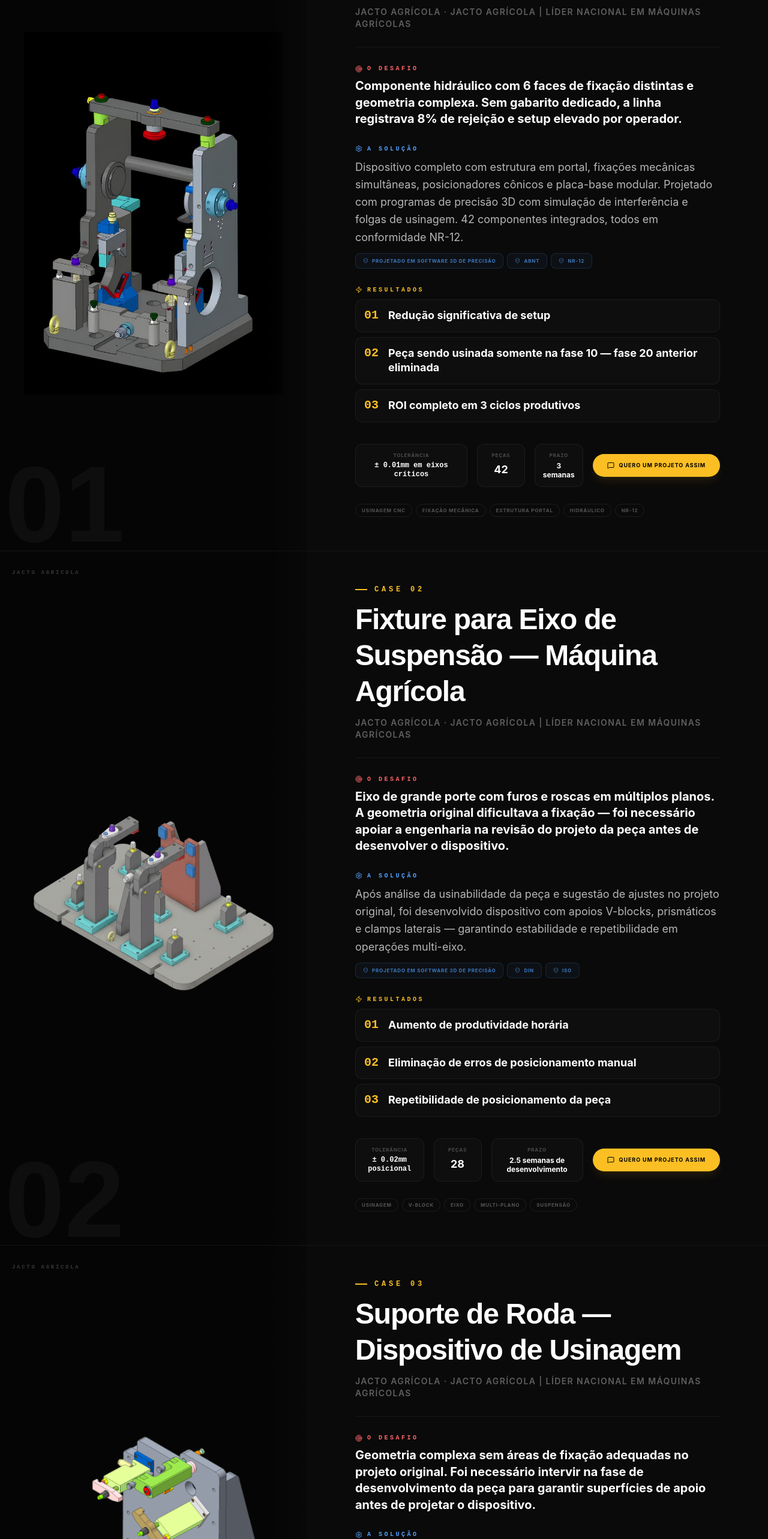
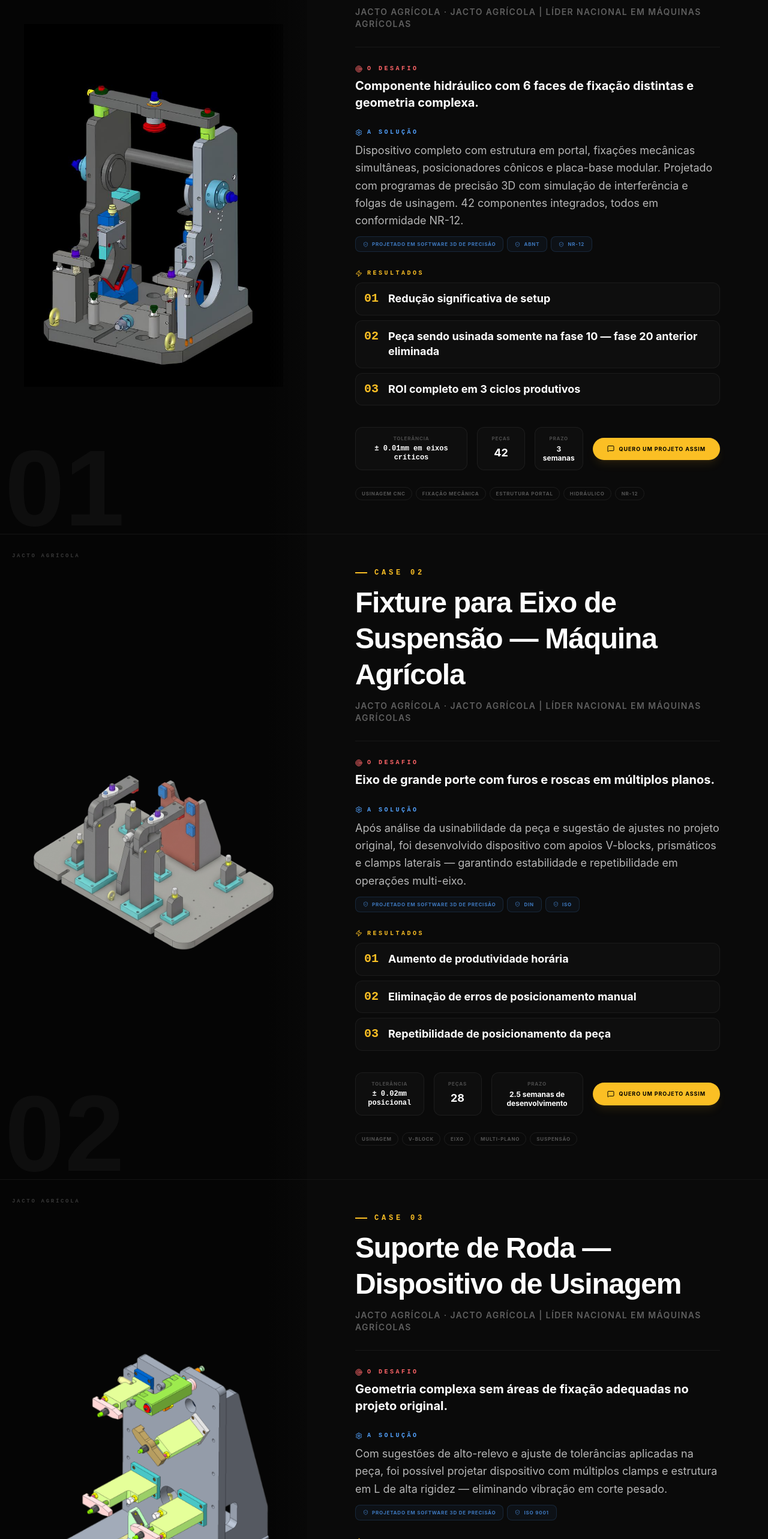
Before and after one commit to sergioprojetista/Portf-lioSergioProjetista, a React (Vite) app: page / in a window 1280 px wide. Shown: the part 4820-7386 px from the top of the page at 60% size. Built offline with nearby package versions, Linux system fonts and the light colour scheme.

Commit message:
fix: correção dos desafios

```diff
--- a/src/constants.ts
+++ b/src/constants.ts
@@ -33,7 +33,7 @@ export const PROJECTS: ProjectCase[] = [
     title: 'Dispositivo de Usinagem — Corpo de Bomba Hidráulica',
     client: 'Jacto Agrícola',
     segment: 'Jacto Agrícola | Líder Nacional em Máquinas Agrícolas',
-    challenge: 'Componente hidráulico com 6 faces de fixação distintas e geometria complexa. Sem gabarito dedicado, a linha registrava 8% de rejeição e setup elevado por operador.',
+    challenge: 'Componente hidráulico com 6 faces de fixação distintas e geometria complexa.',
     solution: 'Dispositivo completo com estrutura em portal, fixações mecânicas simultâneas, posicionadores cônicos e placa-base modular. Projetado com programas de precisão 3D com simulação de interferência e folgas de usinagem. 42 componentes integrados, todos em conformidade NR-12.',
     technicalSpecs: {
       software: ['Projetado em Software 3D de Precisão'],
@@ -55,7 +55,7 @@ export const PROJECTS: ProjectCase[] = [
     title: 'Fixture para Eixo de Suspensão — Máquina Agrícola',
     client: 'Jacto Agrícola',
     segment: 'Jacto Agrícola | Líder Nacional em Máquinas Agrícolas',
-    challenge: 'Eixo de grande porte com furos e roscas em múltiplos planos. A geometria original dificultava a fixação — foi necessário apoiar a engenharia na revisão do projeto da peça antes de desenvolver o dispositivo.',
+    challenge: 'Eixo de grande porte com furos e roscas em múltiplos planos.',
     solution: 'Após análise da usinabilidade da peça e sugestão de ajustes no projeto original, foi desenvolvido dispositivo com apoios V-blocks, prismáticos e clamps laterais — garantindo estabilidade e repetibilidade em operações multi-eixo.',
     technicalSpecs: {
       software: ['Projetado em Software 3D de Precisão'],
@@ -77,7 +77,7 @@ export const PROJECTS: ProjectCase[] = [
     title: 'Suporte de Roda — Dispositivo de Usinagem',
     client: 'Jacto Agrícola',
     segment: 'Jacto Agrícola | Líder Nacional em Máquinas Agrícolas',
-    challenge: 'Geometria complexa sem áreas de fixação adequadas no projeto original. Foi necessário intervir na fase de desenvolvimento da peça para garantir superfícies de apoio antes de projetar o dispositivo.',
+    challenge: 'Geometria complexa sem áreas de fixação adequadas no projeto original.',
     solution: 'Com sugestões de alto-relevo e ajuste de tolerâncias aplicadas na peça, foi possível projetar dispositivo com múltiplos clamps e estrutura em L de alta rigidez — eliminando vibração em corte pesado.',
     technicalSpecs: {
       software: ['Projetado em Software 3D de Precisão'],
```
